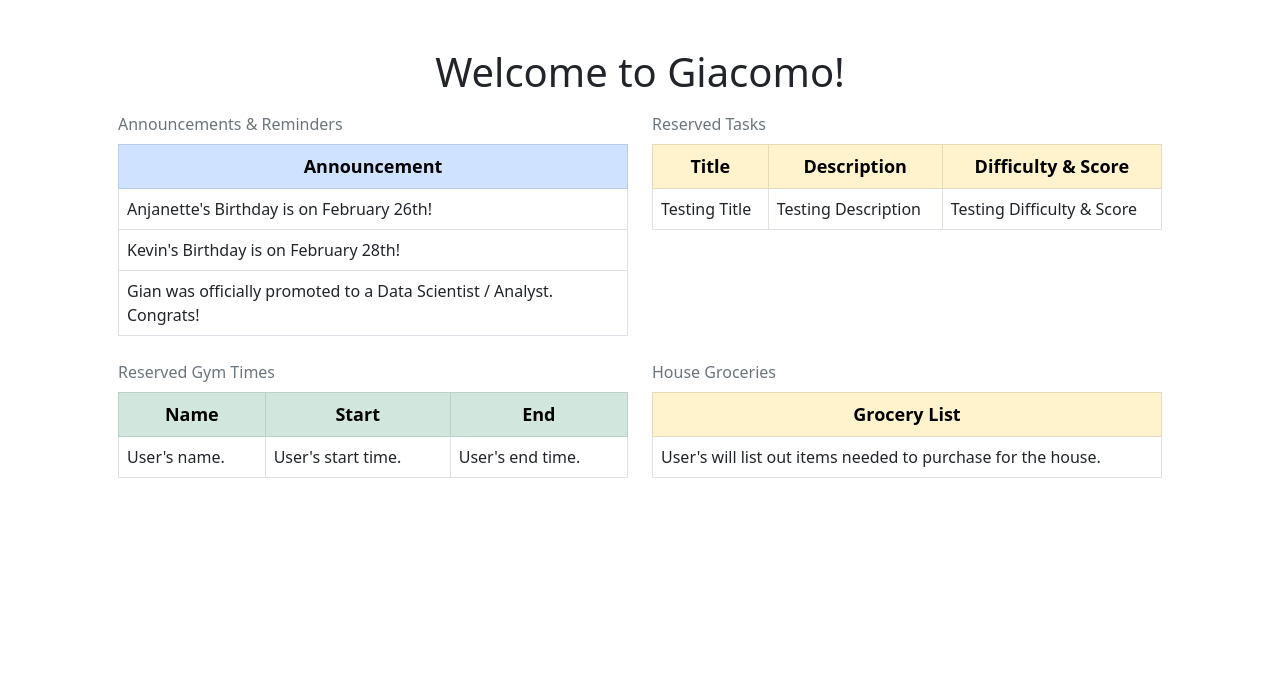
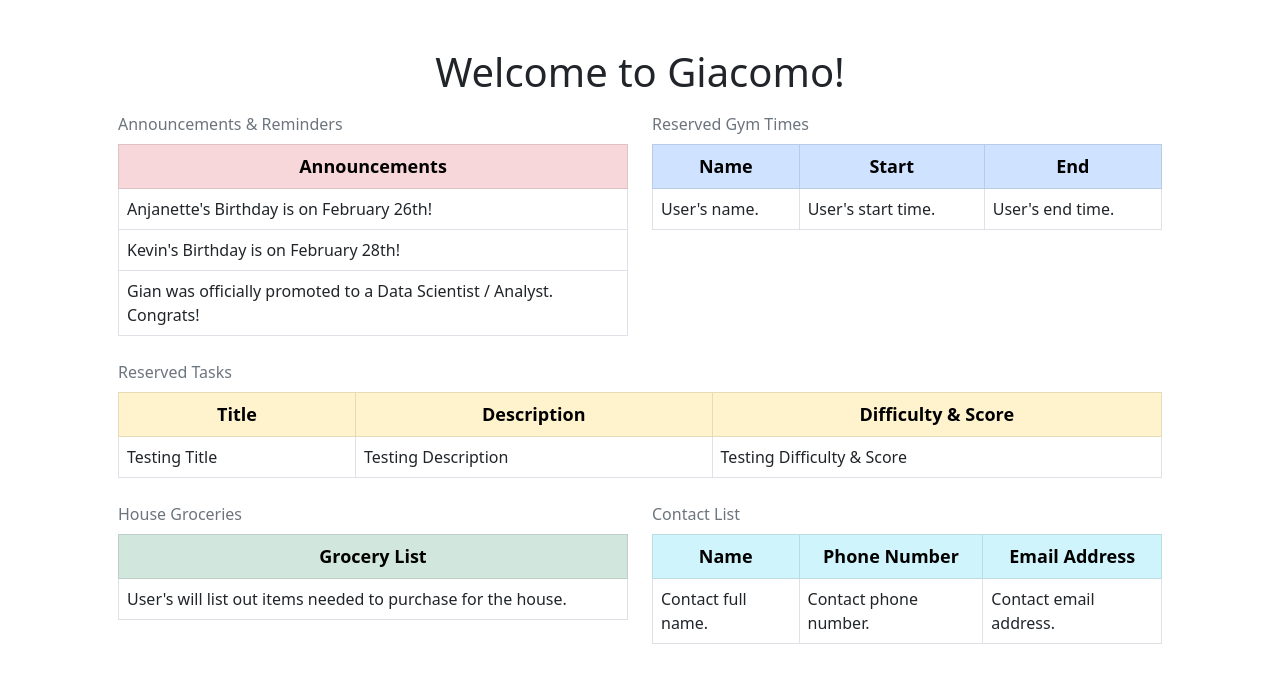
Before and after one commit to gianmillare/Giacomo_Tasks, a Flask app: page / in a window 1280 px wide. Shown: the part 66-749 px from the top of the page. Run offline with Flask 2, Linux system fonts and the light colour scheme; the visitor is signed in with stand-in values (Sample User, id 1); data that the repository does not hold is empty.

Commit message:
restructured the homepage, giving reserved tasks its own row because it uses the most space. Also added a contact list table to the homepage

```diff
--- a/templates/index.html
+++ b/templates/index.html
@@ -14,9 +14,9 @@
 
             <table class="table table-bordered caption-top">
                 <caption>Announcements & Reminders</caption>
-                <thead class="table-primary">
+                <thead class="table-danger">
                     <tr>
-                        <th scope="col" style="font-size: large; text-align: center;">Announcement</th>
+                        <th scope="col" style="font-size: large; text-align: center;">Announcements</th>
                     </tr>
                 </thead>
 
@@ -39,8 +39,37 @@
 
         </div>
 
+        <!-- List of Reserved Gym Times -->
+        <div class="col-6">
+
+            <table class="table table-bordered caption-top">
+                <caption>Reserved Gym Times</caption>
+                <thead class="table-primary">
+                    <tr>
+                        <th scope="col" style="font-size: large; text-align: center;">Name</th>
+                        <th scope="col" style="font-size: large; text-align: center;">Start</th>
+                        <th scope="col" style="font-size: large; text-align: center;">End</th>
+                    </tr>
+                </thead>
+
+                <tbody>
+
+                    <tr>
+                        <td scope="row">User's name.</td>
+                        <td scope="row">User's start time.</td>
+                        <td scope="row">User's end time.</td>
+                    </tr>
+
+                </tbody>
+            </table>
+
+        </div>
+
+    </div>
+
+    <div class="row">
         <!-- List out the Reserved Tasks -->
-        <div class="col-6">
+        <div class="col-12">
 
             <table class="table table-bordered caption-top">
                 <caption>Reserved Tasks</caption>
@@ -62,43 +91,16 @@
             </table>
 
         </div>
-
     </div>
 
     <div class="row">
-
-        <!-- List of Reserved Gym Times -->
-        <div class="col-6">
-
-            <table class="table table-bordered caption-top">
-                <caption>Reserved Gym Times</caption>
-                <thead class="table-success">
-                    <tr>
-                        <th scope="col" style="font-size: large; text-align: center;">Name</th>
-                        <th scope="col" style="font-size: large; text-align: center;">Start</th>
-                        <th scope="col" style="font-size: large; text-align: center;">End</th>
-                    </tr>
-                </thead>
-
-                <tbody>
-
-                    <tr>
-                        <td scope="row">User's name.</td>
-                        <td scope="row">User's start time.</td>
-                        <td scope="row">User's end time.</td>
-                    </tr>
-
-                </tbody>
-            </table>
-
-        </div>
 
         <!-- List out the Grocery List -->
         <div class="col-6">
 
             <table class="table table-bordered caption-top">
                 <caption>House Groceries</caption>
-                <thead class="table-warning">
+                <thead class="table-success">
                     <tr>
                         <th scope="col" style="font-size: large; text-align: center;">Grocery List</th>
                     </tr>
@@ -113,6 +115,32 @@
 
         </div>
 
+        <!-- List of important contacts for the house -->
+        <div class="col-6">
+
+            <table class="table table-bordered caption-top">
+                <caption>Contact List</caption>
+                <thead class="table-info">
+                    <tr>
+                        <th scope="col" style="font-size: large; text-align: center;">Name</th>
+                        <th scope="col" style="font-size: large; text-align: center;">Phone Number</th>
+                        <th scope="col" style="font-size: large; text-align: center;">Email Address</th>
+                    </tr>
+                </thead>
+
+                <tbody>
+                    <tr>
+                        <td scope="row">Contact full name.</td>
+                        <td scope="row">Contact phone number.</td>
+                        <td scope="row">Contact email address.</td>
+                    </tr>
+                </tbody>
+            </table>
+
+        </div>
+
     </div>
 
+
+
 {% endblock %}
```
Also changed, not shown: 2 other files.
